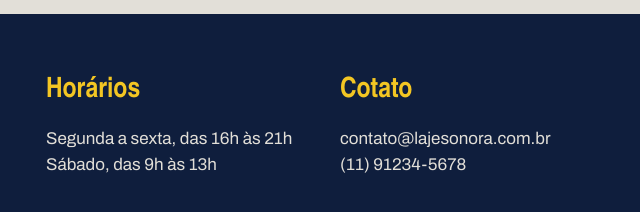
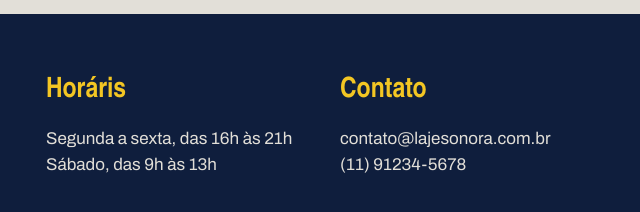
Before and after one commit to queirozdiego-codeti1me/laje-sonora01me, a plain HTML site: page index.html in a window 1280 px wide. Shown: the part 2290-2502 px from the top of the page, 614-1254 px from the left. Drawn offline with Linux system fonts and the light colour scheme; a web font is replaced by a local one.

```diff
--- a/index.html
+++ b/index.html
@@ -224,7 +224,7 @@
             </div>
 
             <div class="rodape-coluna">
-                <h4>Horários</h4>
+                <h4>Horáris</h4>
                 <p>
                     Segunda a sexta, das 16h às 21h<br>
                     Sábado, das 9h às 13h
@@ -232,7 +232,7 @@
             </div>
 
             <div class="rodape-coluna">
-                <h4>Cotato</h4>
+                <h4>Contato</h4>
                 <p>
                     contato@lajesonora.com.br<br>
                     (11) 91234-5678
```
